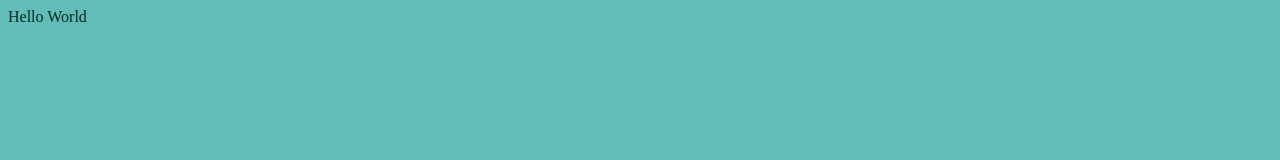
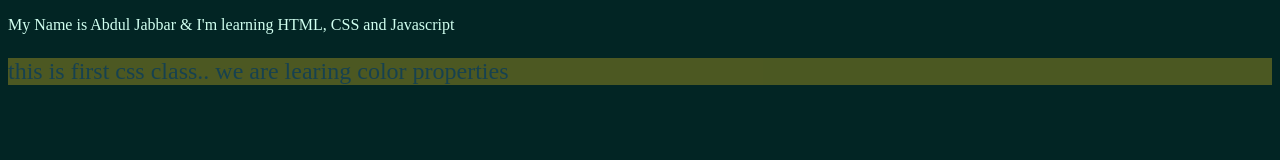
Before and after one commit to AbdulJabbar175/AbdulJabbar175.github.io, a plain HTML site: page index.html in a window 1280 px wide. Drawn offline with Linux system fonts and the light colour scheme.

Commit message:
add new assignment

```diff
--- a/Styles/style.css
+++ b/Styles/style.css
@@ -1,4 +1,10 @@
+
+@font-face {font-family: open sans; src: https://fonts.googleapis.com/css2?family=Open+Sans:ital,wght@0,300;1,300&family=Syne+Mono&display=swap;}
 body {
-    background-color: rgb(98, 189, 184);
-    color: rgb(1, 44, 30);
+    background-color: rgb(2, 37, 36);
+    color: rgb(209, 255, 240);
 }
+
+.p2{
+    background-color:rgb(245, 205, 30) ; color: steelblue; font-size: 150%; opacity: 0.3;
+}
--- a/index.html
+++ b/index.html
@@ -8,6 +8,9 @@
     <title>Document</title>
 </head>
 <body>
-    Hello World
+   <p>My Name is Abdul Jabbar & I'm learning HTML, CSS and Javascript</p>
+
+
+    <p class="p2"> this is first css class.. we are learing color properties</p>
 </body>
 </html>
```
